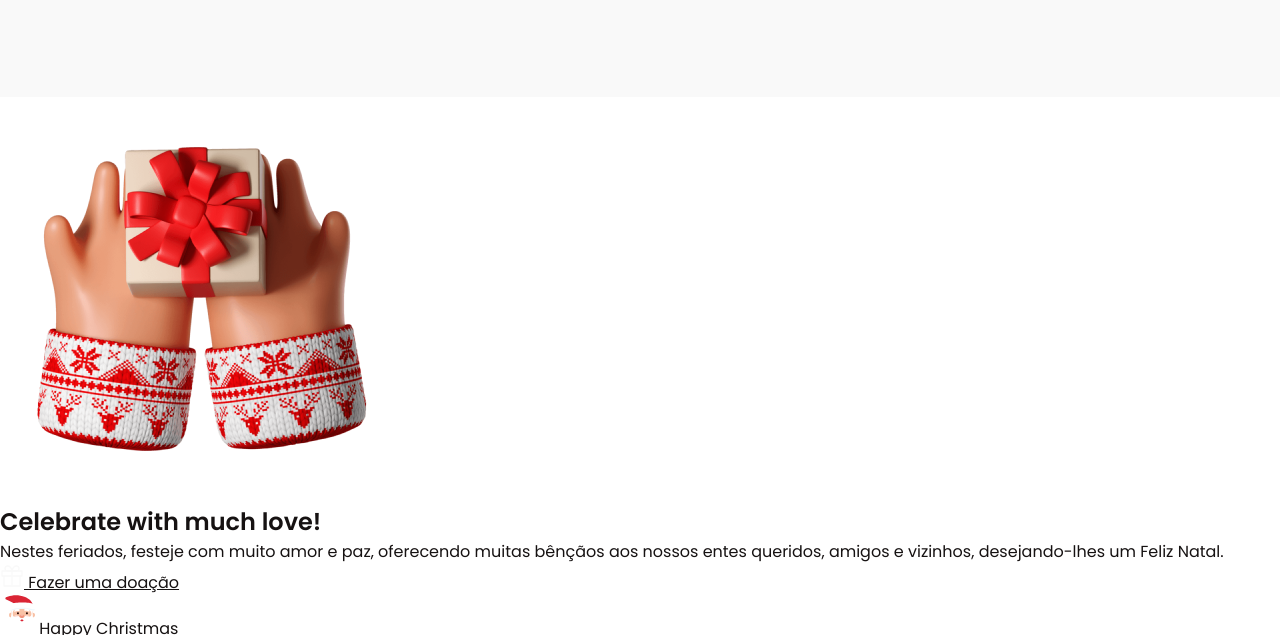
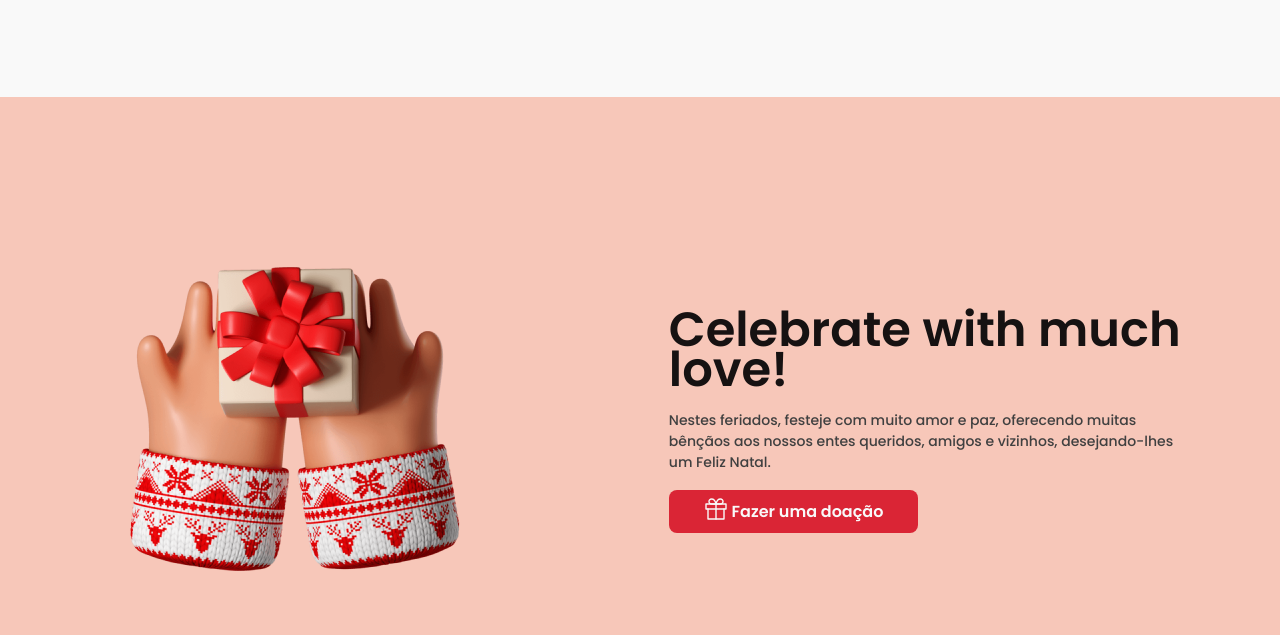
Before and after one commit to lucavieira/happy-christmas, a plain HTML site: page views/index.html in a window 1280 px wide. Shown: the part 1576-2211 px from the top of the page. Drawn offline with Linux system fonts and the light colour scheme.

Commit message:
Celebrate style add. Responsivity add.

```diff
--- a/public/css/style.css
+++ b/public/css/style.css
@@ -89,7 +89,7 @@ nav ul li a:hover {
     padding: 25px 0;
 }
 
-.container-card .text a {
+.btn-donation {
     text-decoration: none;
     font-weight: 600;
 
@@ -101,7 +101,7 @@ nav ul li a:hover {
     color: var(--color-text-button);
 }
 
-.container-card .text a img {
+.btn-donation img {
     position: relative;
     top: 4px;
 }
@@ -166,12 +166,56 @@ nav ul li a:hover {
     color: var(--color-resume);
 }
 
+.celebrate {
+    background-color: var(--background-pink);
+
+    padding: 120px 0;
+}
+
+.celebrate .container {
+    display: grid;
+    grid-template-columns: 50% 45%;
+    grid-template-areas: 'Image Text';
+    justify-content: center;
+    align-items: center;
+}
+
+.celebrate #send_gift {
+    max-width: 400px;
+    width: 100%;
+}
+
+.celebrate .text-celebrate .main-title {
+    line-height: 40px;
+}
+
+.celebrate .text-celebrate p {
+    font-size: 14px;
+    font-weight: 500;
+
+    color: var(--color-description);
+
+    padding: 20px 0;
+}
 
 /* MEDIA QUERIES - RESPONSIVIDADE */
 
 @media (max-width: 630px) {
+    .main-title {
+        font-size: 36px;
+    }
+
     .container-card {
         display: flex;
         flex-direction: column-reverse;
     }
+
+    .celebrate .container {
+        display: flex;
+        flex-direction: column;
+    }
+
+    .menu {
+        display: none;
+    }
 }
--- a/views/index.html
+++ b/views/index.html
@@ -44,7 +44,7 @@
                     <p>
                         Nessas festas de fim de ano mande um presente para a pessoa amada e compartilhe a alegria do Natal.
                     </p>
-                    <a href="">
+                    <a href="" class="btn-donation">
                         <img src="../public/images/icons/gift_icon.svg" alt="Caixa de presente.">
                         Fazer uma doação
                     </a>
@@ -84,16 +84,20 @@
                 </ul>
             </div>
         </article>
-        <article>
-            <img src="../public/images/shared.png" alt="Duas mãos segurando um presente.">
-            <h2>Celebrate with much love!</h2>
+        <article class="celebrate">
+            <div class="container">
+                <img src="../public/images/shared.png" alt="Duas mãos segurando um presente." id="send_gift">
+                <div class="text-celebrate">
+                    <h2 class="main-title">Celebrate with much love!</h2>
                     <p>
                         Nestes feriados, festeje com muito amor e paz, oferecendo muitas bênçãos aos nossos entes queridos, amigos e vizinhos, desejando-lhes um Feliz Natal.
                     </p>
-            <a href="">
+                    <a href="" class="btn-donation">
                         <img src="../public/images/icons/gift_icon.svg" alt="Caixa de presente.">
                         Fazer uma doação
                     </a>
+                </div>
+            </div>
         </article>
     </main>
     <footer>
```
Lines whose indentation alone changed are shown as unchanged.
